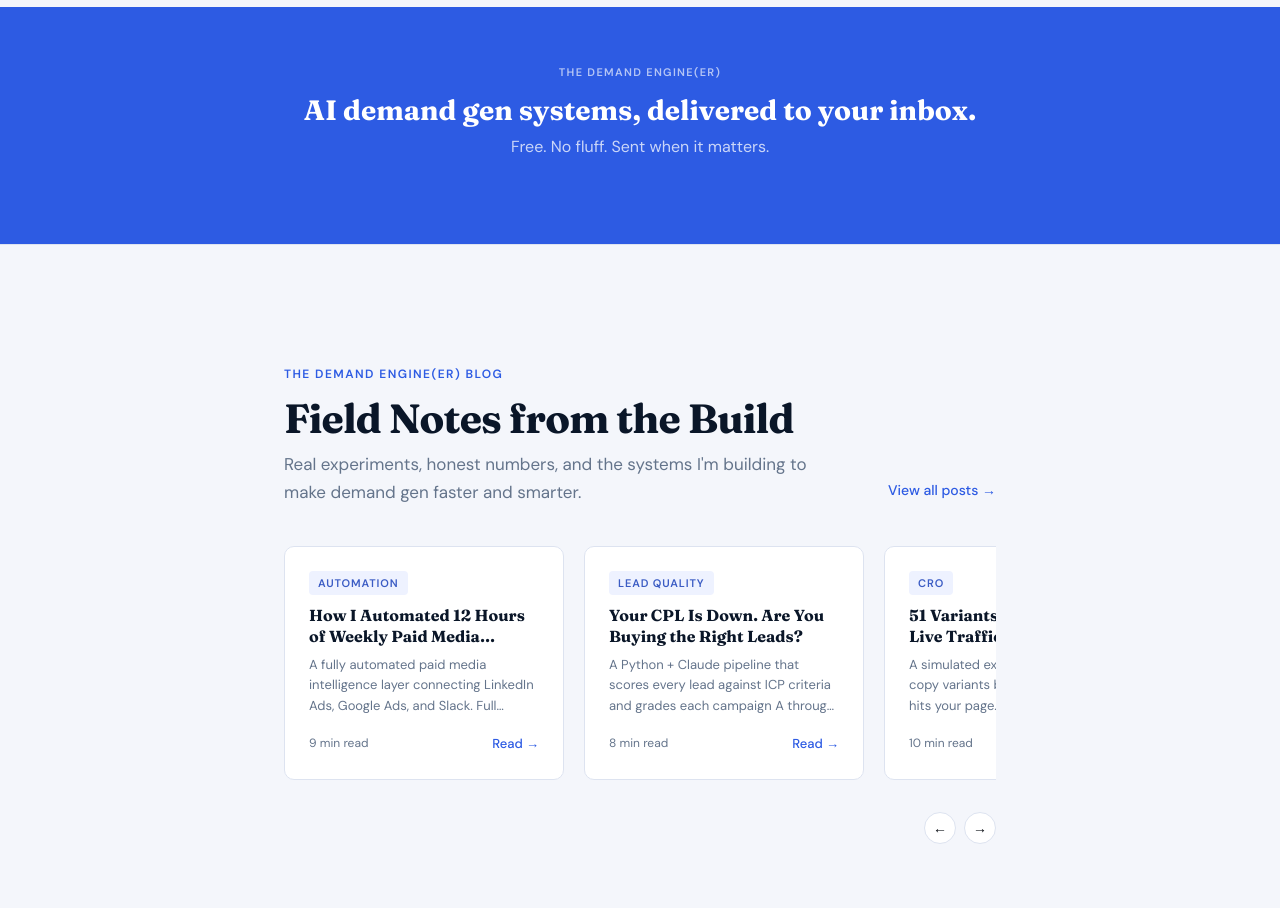
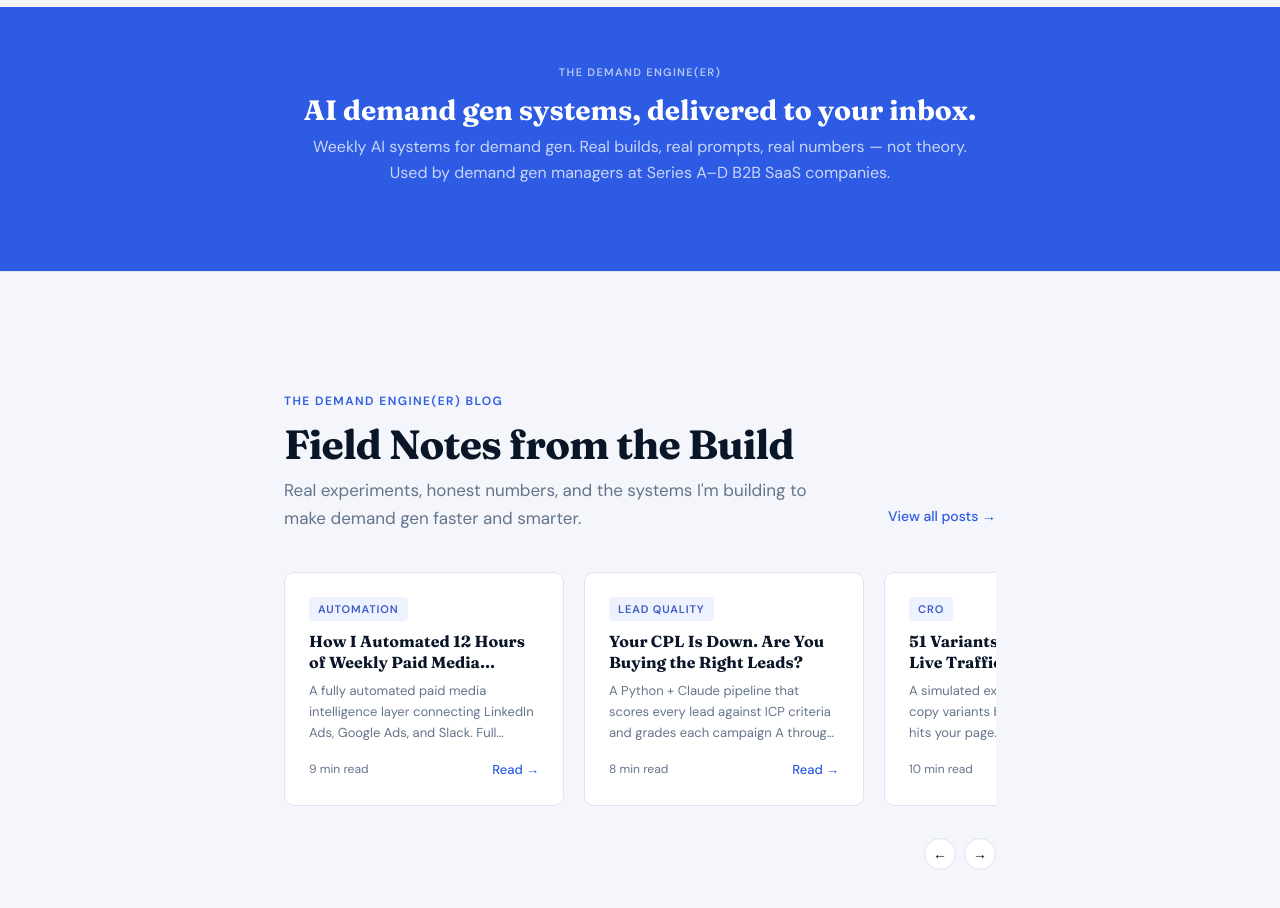
Before and after one commit to MattDanese/the-demand-engineer, a plain HTML site: page index.html in a window 1280 px wide. Shown: the part 2080-2988 px from the top of the page. Drawn offline with Linux system fonts and the light colour scheme.

Commit message:
Update index.html

```diff
--- a/index.html
+++ b/index.html
@@ -1279,7 +1279,7 @@
       <div class="conversion-strip__inner">
         <p class="conversion-strip__eyebrow">The Demand Engine(er)</p>
         <h2 class="conversion-strip__heading">AI demand gen systems, delivered to your inbox.</h2>
-        <p class="conversion-strip__sub">Free. No fluff. Sent when it matters.</p>
+        <p class="conversion-strip__sub">Weekly AI systems for demand gen. Real builds, real prompts, real numbers — not theory. Used by demand gen managers at Series A–D B2B SaaS companies.</p>
         <div class="strip-kit-wrapper">
           <script async data-uid="b1558ff9b5" src="https://the-demand-engineer.kit.com/b1558ff9b5/index.js"></script>
         </div>
```
